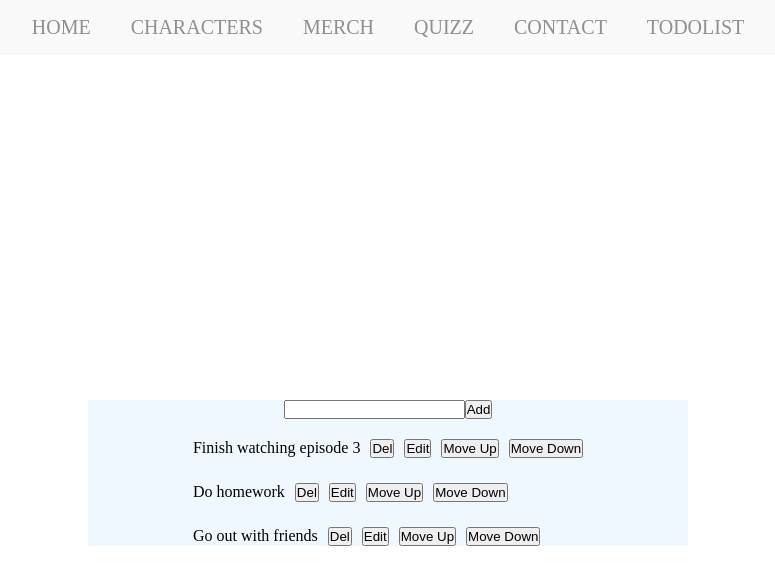
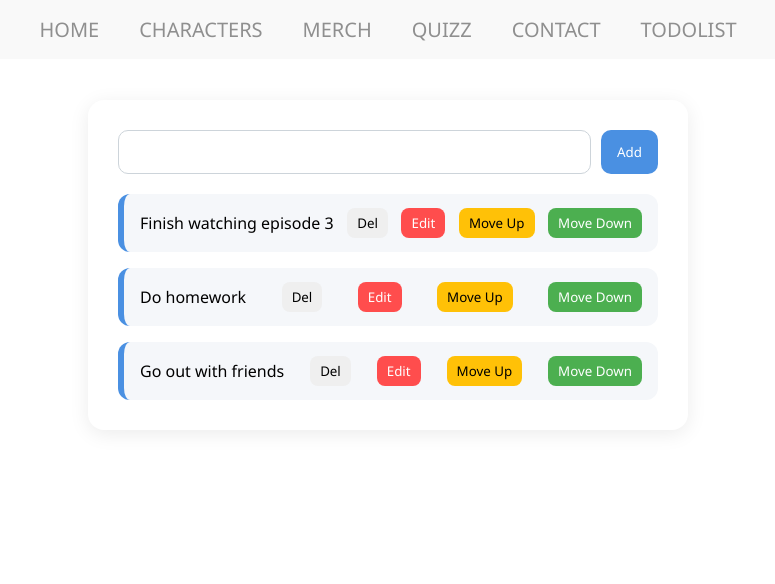
Before and after one commit to snipexCS/RIckAndMortyWIKI, a React (Vite) app in the folder vite-project/: page /TodoList in a window 1280 px wide. Shown: the top 584 px of the page, without its empty margins (252-1027 px from the left). Built offline with nearby package versions, Linux system fonts and the light colour scheme; no server answers; the database is empty.

Commit message:
Todo list improving ui

```diff
--- a/vite-project/src/App.jsx
+++ b/vite-project/src/App.jsx
@@ -9,6 +9,7 @@ import CharacterDetails from './CharacterDetails.jsx';
 import Merch from "./Merch.jsx"
 import Quizz from './Quizz.jsx';
 import TodoList from './TodoList.jsx';
+import Error from './Error.jsx';
 
 
 function App() {
@@ -25,6 +26,7 @@ function App() {
     <Route path='/Merch' element={<Merch/>}></Route>
     <Route path='/Quizz' element={<Quizz/>}></Route>
     <Route path='/TodoList' element={<TodoList/>}></Route>
+    <Route path='*' element={<Error/>}></Route>
     </Routes>
 
     </BrowserRouter>
--- /dev/null
+++ b/vite-project/src/Error.css
@@ -0,0 +1,5 @@
+.container{
+    display: flex;
+    justify-content: center;
+    margin-top: 200px;
+}
--- /dev/null
+++ b/vite-project/src/Error.jsx
@@ -0,0 +1,18 @@
+import { Link } from "react-router-dom"
+import './Error.css'
+
+function Error() {
+    return (
+        <div className="container">
+            <div className="error_container">
+                <h1>Bad Request</h1>
+                <h2>404</h2>
+                <p>Page not Found</p>
+                <Link to='/'>go back home</Link>
+
+            </div>
+
+        </div>
+    )
+}
+export default Error
--- /dev/null
+++ b/vite-project/src/Merch.css
@@ -0,0 +1,14 @@
+.container_p{
+     max-width: 1140px;
+      width: 100%;
+      display: flex;
+      flex-direction: column;
+      align-items: center;
+      margin: 0 auto;
+}
+
+.merch_container{
+  gap: 35px;
+  width: 100%;
+  padding: 20px;
+}
--- a/vite-project/src/Merch.jsx
+++ b/vite-project/src/Merch.jsx
@@ -1,4 +1,6 @@
 import { useEffect, useState } from "react";
+import { data } from "react-router-dom";
+import './Merch.css'
 
 
 function Merch(){
@@ -13,8 +15,19 @@ function Merch(){
     console.log(state)
 
     return (
-        <div>
+        <div className="container_p">
             <h1>this is merch page</h1>
+            {state.map((item,i)=>{
+                return <div className="merch_container" key={i}>
+                    <p>{item.id}</p>
+                    <p>{item.product_description}</p>
+                    <p>{item.product_price}</p>
+                    <p>{item.product_price}</p>
+                    <p>{item.product_name}</p>
+                    <p>{item.product_type}</p>
+                    <p>{item.rating}</p>
+                    </div>
+            })}
         </div>
     )
 }
--- a/vite-project/src/TodoList.css
+++ b/vite-project/src/TodoList.css
@@ -2,39 +2,121 @@
   margin: 0;
   padding: 0;
   box-sizing: border-box;
+  font-family: "Segoe UI", sans-serif;
+}
 
+/* Page center */
+.todo_container {
+  display: flex;
+  justify-content: center;
+  align-items: flex-start;
+  margin-top: 100px;
 }
-.todo_container{
-    display: flex;
-    justify-content: center;
-    margin-top: 400px;
 
+/* Outer card */
+.container2 {
+  background: #ffffff;
+  padding: 30px;
+  width: 600px;
+  border-radius: 16px;
+  box-shadow: 0px 4px 20px rgba(0, 0, 0, 0.08);
 }
-.input{
-    display: flex;
-    align-items: center;
+
+/* Input box */
+.input {
+  width: 100%;
+  display: flex;
+  gap: 10px;
 }
-.container2{
-    display: flex;
-    flex-direction: column;
-    justify-content: center;
-    align-items: center;
-    background-color: aliceblue;
+
+.input input {
+  flex: 1;
+  padding: 10px 14px;
+  border-radius: 10px;
+  border: 1px solid #cdd4da;
+  font-size: 16px;
 }
-.todo_list{
-    display: flex;
-    flex-direction: column;
-    width: 600px;
-    justify-content: center;
-    align-items: center;
-    gap: 20px;
+
+.input input:focus {
+  outline: none;
+  border-color: #4a90e2;
 }
-.list{
-    display: flex;
-    flex-direction: column;
-    gap: 25px;
+
+.input button {
+  padding: 10px 16px;
+  border: none;
+  background: #4a90e2;
+  color: white;
+  border-radius: 10px;
+  cursor: pointer;
+  transition: 0.3s;
 }
-.list_elements{
-    display: flex;
-    gap: 10px;
+
+.input button:hover {
+  background: #357ab8;
 }
+
+/* List */
+.list {
+  margin-top: 20px;
+  display: flex;
+  flex-direction: column;
+  gap: 16px;
+  width: 100%;
+}
+
+/* Each todo item */
+.list_elements {
+  background: #f5f7fa;
+  padding: 14px 16px;
+  border-radius: 12px;
+  display: flex;
+  align-items: center;
+  flex-wrap: wrap;
+  justify-content: space-between;
+  gap: 10px;
+  border-left: 6px solid #4a90e2;
+}
+
+/* Buttons inside todo */
+.list_elements button {
+  padding: 6px 10px;
+  border: none;
+  border-radius: 8px;
+  cursor: pointer;
+  transition: 0.2s;
+}
+
+/* Button colors */
+.list_elements button:nth-child(2) { background: #ff4d4d; color: white; } /* Delete */
+.list_elements button:nth-child(3) { background: #ffc107; color: black; } /* Edit */
+.list_elements button:nth-child(4) { background: #4caf50; color: white; } /* Move Up */
+.list_elements button:nth-child(5) { background: #2196f3; color: white; } /* Move Down */
+
+.list_elements button:hover {
+  opacity: 0.8;
+}
+
+/* Edit section */
+.list_elements > div {
+  width: 100%;
+  display: flex;
+  gap: 10px;
+}
+
+.list_elements input {
+  flex: 1;
+  padding: 8px 10px;
+  border-radius: 8px;
+  border: 1px solid #ccc;
+}
+
+.list_elements input:focus {
+  border-color: #4a90e2;
+  outline: none;
+}
+
+.list_elements div button {
+  background: #4a90e2;
+  color: white !important;
+}
--- a/vite-project/src/TodoList.jsx
+++ b/vite-project/src/TodoList.jsx
@@ -30,7 +30,6 @@ function TodoList() {
   }, []);
 
   //ToDo
-  // 1.editing
   //2.adding some loader untill data fetches succesfully
   //3.improving ui
 
```
